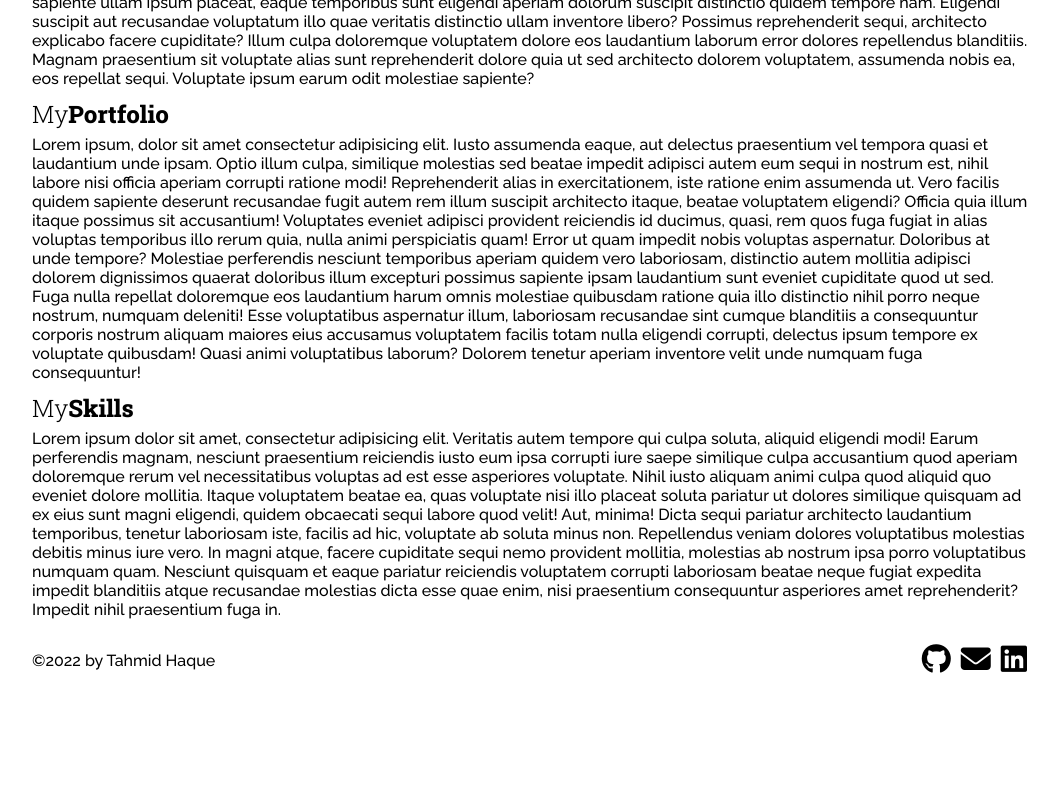
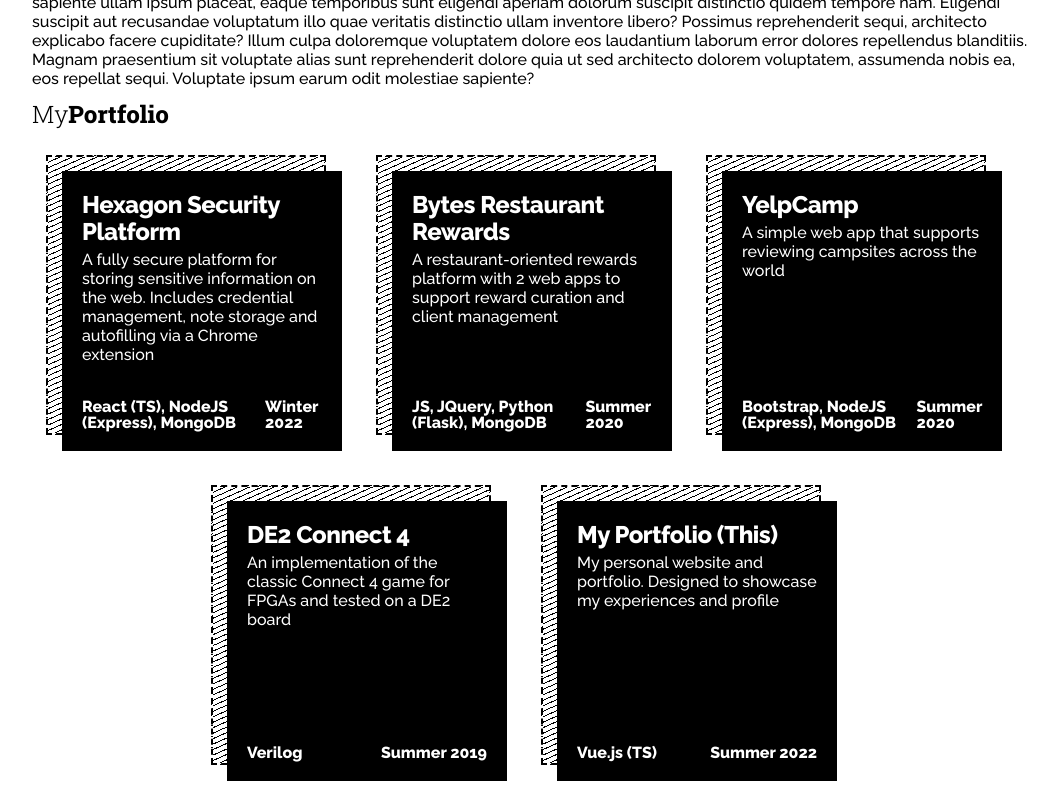
Before and after one commit to tahmid-haque/portfolio, a Vue app: page / in a window 1280 px wide. Shown: the part 800-1600 px from the top of the page, without its empty margins (108-1166 px from the left). Before the commit the page ends 1486 px from the top, so only its background shows below. Built offline with nearby package versions, Linux system fonts and the light colour scheme; a web font is replaced by a local one.

Commit message:
added portfolio section

```diff
--- a/src/App.vue
+++ b/src/App.vue
@@ -2,9 +2,9 @@
 import NavBar from './components/NavBar.vue';
 import Footer from './components/Footer.vue';
 import About from './components/About.vue';
-import Portfolio from './components/Portfolio.vue';
-import Experience from './components/Experience.vue';
-import Skills from './components/Skill.vue';
+import Portfolio from './components/portfolio/Portfolio.vue';
+import Experience from './components/experience/Experience.vue';
+import Skills from './components/skills/Skill.vue';
 </script>
 
 <template>
--- a/src/components/NavBar.vue
+++ b/src/components/NavBar.vue
@@ -154,6 +154,7 @@
 }
 
 #navbar {
+    z-index: 10;
     position: sticky;
     align-items: center;
     top: 0;
--- a/src/components/Portfolio.vue
+++ /dev/null
@@ -1,39 +0,0 @@
-<script setup lang="ts"></script>
-
-<template>
-    <div id="portfolio">
-        <div class="heading roboto light">
-            My<span class="bold">Portfolio</span>
-        </div>
-        <div class="description">
-            Lorem ipsum, dolor sit amet consectetur adipisicing elit. Iusto
-            assumenda eaque, aut delectus praesentium vel tempora quasi et
-            laudantium unde ipsam. Optio illum culpa, similique molestias sed
-            beatae impedit adipisci autem eum sequi in nostrum est, nihil labore
-            nisi officia aperiam corrupti ratione modi! Reprehenderit alias in
-            exercitationem, iste ratione enim assumenda ut. Vero facilis quidem
-            sapiente deserunt recusandae fugit autem rem illum suscipit
-            architecto itaque, beatae voluptatem eligendi? Officia quia illum
-            itaque possimus sit accusantium! Voluptates eveniet adipisci
-            provident reiciendis id ducimus, quasi, rem quos fuga fugiat in
-            alias voluptas temporibus illo rerum quia, nulla animi perspiciatis
-            quam! Error ut quam impedit nobis voluptas aspernatur. Doloribus at
-            unde tempore? Molestiae perferendis nesciunt temporibus aperiam
-            quidem vero laboriosam, distinctio autem mollitia adipisci dolorem
-            dignissimos quaerat doloribus illum excepturi possimus sapiente
-            ipsam laudantium sunt eveniet cupiditate quod ut sed. Fuga nulla
-            repellat doloremque eos laudantium harum omnis molestiae quibusdam
-            ratione quia illo distinctio nihil porro neque nostrum, numquam
-            deleniti! Esse voluptatibus aspernatur illum, laboriosam recusandae
-            sint cumque blanditiis a consequuntur corporis nostrum aliquam
-            maiores eius accusamus voluptatem facilis totam nulla eligendi
-            corrupti, delectus ipsum tempore ex voluptate quibusdam! Quasi animi
-            voluptatibus laborum? Dolorem tenetur aperiam inventore velit unde
-            numquam fuga consequuntur!
-        </div>
-    </div>
-</template>
-
-<style lang="scss" scoped>
-@import url('../assets/styles/utils.css');
-</style>
--- a/src/components/Experience.vue
+++ b/src/components/experience/Experience.vue
@@ -57,5 +57,5 @@
 </template>
 
 <style lang="scss" scoped>
-@import url('../assets/styles/utils.css');
+@import url('../../assets/styles/utils.css');
 </style>
--- /dev/null
+++ b/src/components/portfolio/Portfolio.vue
@@ -0,0 +1,68 @@
+<script setup lang="ts">
+import PortfolioCard from './PortfolioCard.vue';
+export type Project = {
+    title: string;
+    tools: string[];
+    date: string;
+    link: string;
+    description: string;
+};
+const projects = [
+    {
+        title: 'Hexagon Security Platform',
+        tools: ['React (TS)', 'NodeJS (Express)', 'MongoDB'],
+        date: 'Winter 2022',
+        link: 'https://github.com/tahmid-haque/hexagon-security',
+        description:
+            'A fully secure platform for storing sensitive information on the web. Includes credential management, note storage and autofilling via a Chrome extension',
+    },
+    {
+        title: 'Bytes Restaurant Rewards',
+        tools: ['JS', 'JQuery', 'Python (Flask)', 'MongoDB'],
+        date: 'Summer 2020',
+        link: 'https://github.com/tahmid-haque/bytes-rewards',
+        description:
+            'A restaurant-oriented rewards platform with 2 web apps to support reward curation and client management',
+    },
+    {
+        title: 'YelpCamp',
+        tools: ['Bootstrap', 'NodeJS (Express)', 'MongoDB'],
+        date: 'Summer 2020',
+        link: 'https://github.com/tahmid-haque/YelpCamp',
+        description:
+            'A simple web app that supports reviewing campsites across the world',
+    },
+    {
+        title: 'DE2 Connect 4',
+        tools: ['Verilog'],
+        date: 'Summer 2019',
+        link: 'https://github.com/tahmid-haque/DE2_Connect-4',
+        description:
+            'An implementation of the classic Connect 4 game for FPGAs and tested on a DE2 board ',
+    },
+    {
+        title: 'My Portfolio (This)',
+        tools: ['Vue.js (TS)'],
+        date: 'Summer 2022',
+        link: 'https://github.com/tahmid-haque/portfolio',
+        description:
+            'My personal website and portfolio. Designed to showcase my experiences and profile',
+    },
+];
+</script>
+
+<template>
+    <div id="portfolio">
+        <div class="heading roboto light">
+            My<span class="bold">Portfolio</span>
+        </div>
+        <div class="porfolio-cards">
+            <PortfolioCard v-for="project in projects" :project="project" />
+        </div>
+    </div>
+</template>
+
+<style lang="scss" scoped>
+@import url('../../assets/styles/utils.css');
+@import './portfolio.scss';
+</style>
--- /dev/null
+++ b/src/components/portfolio/PortfolioCard.vue
@@ -0,0 +1,29 @@
+<script setup lang="ts">
+import { computed } from '@vue/reactivity';
+import type { Project } from './Portfolio.vue';
+const sides = ['lhs', 'rhs'];
+const props = defineProps<{ project: Project }>();
+const tools = computed(() => props.project.tools.join(', '));
+</script>
+
+<template>
+    <div class="portfolio-card" style="--animation-order: 1">
+        <a class="link" :href="project.link">
+            <div v-for="side in sides" :class="`content content-${side}`">
+                <h2 class="title">{{ project.title }}</h2>
+                <div class="description">
+                    {{ project.description }}
+                </div>
+                <div class="footer bold">
+                    <p>{{ tools }}</p>
+                    <time>{{ project.date }}</time>
+                </div>
+            </div>
+        </a>
+    </div>
+</template>
+
+<style lang="scss" scoped>
+@import url('../../assets/styles/utils.css');
+@import './portfolio.scss';
+</style>
--- /dev/null
+++ b/src/components/portfolio/portfolio.scss
@@ -0,0 +1,139 @@
+// credits: https://codepen.io/dbenmore/pen/eYpYPEL
+$base-grid: 8px;
+$colour-body-background: #fff;
+$colour-background: #000;
+$colour-background-folded: #000;
+$colour-background-stripes: rgba(0, 0, 0, 1);
+$colour-text: #fff;
+
+*,
+:after,
+:before {
+    box-sizing: border-box;
+    margin: 0;
+}
+
+.portfolio-card {
+    background: $colour-body-background;
+    margin: 25px;
+}
+
+.porfolio-cards {
+    margin: calc($base-grid * 2) auto calc($base-grid * 5);
+    display: flex;
+    flex-wrap: wrap;
+    justify-content: center;
+}
+
+.portfolio-card {
+    cursor: pointer;
+    display: block;
+    position: relative;
+    animation-name: animateIn;
+    animation-duration: 0.35s;
+    animation-delay: calc(var(--animation-order) * 100ms);
+    animation-fill-mode: both;
+    animation-timing-function: ease-in-out;
+}
+
+.portfolio-card:before {
+    content: '';
+    position: absolute;
+    top: calc($base-grid * -2);
+    left: calc($base-grid * -2);
+    border: 2px dashed $colour-background;
+    background-image: repeating-linear-gradient(
+        -24deg,
+        transparent,
+        transparent 4px,
+        $colour-background-stripes 0,
+        $colour-background-stripes 5px
+    );
+    z-index: -1;
+}
+
+.portfolio-card,
+.portfolio-card:before {
+    width: calc($base-grid * 35);
+    height: calc($base-grid * 35);
+}
+
+.link {
+    background-color: $colour-body-background;
+    border: 2px solid $colour-background;
+    display: block;
+    width: 100%;
+    height: 100%;
+    perspective: 1000px;
+}
+
+.link:after {
+    z-index: -1;
+    content: '';
+    position: absolute;
+    top: 50%;
+    right: calc($base-grid * 3);
+    width: calc($base-grid * 2);
+    height: calc($base-grid * 2);
+    margin-top: calc($base-grid * -1);
+    clip-path: polygon(75% 0, 100% 50%, 75% 100%, 0 100%, 25% 50%, 0 0);
+    -webkit-clip-path: polygon(75% 0, 100% 50%, 75% 100%, 0 100%, 25% 50%, 0 0);
+    background-color: $colour-background;
+    opacity: 0;
+    transition: opacity 0.5s ease-in, transform 0.3s ease-in-out 0ms;
+}
+
+.content {
+    background-color: $colour-background;
+    color: $colour-text;
+    position: absolute;
+    top: 0;
+    right: 0;
+    bottom: 0;
+    left: 0;
+    padding: calc($base-grid * 2);
+    display: flex;
+    flex-direction: column;
+    border: 2px solid $colour-background;
+}
+
+.content-lhs {
+    clip-path: polygon(0 0, 51% 0, 51% 100%, 0 100%);
+    -webkit-clip-path: polygon(0 0, 51% 0, 51% 100%, 0 100%);
+}
+
+.content-rhs {
+    clip-path: polygon(50% 0, 100% 0, 100% 100%, 50% 100%);
+    -webkit-clip-path: polygon(50% 0, 100% 0, 100% 100%, 50% 100%);
+    transition: transform 0.5s ease-in-out, background-color 0.4s ease-in-out;
+}
+
+.title {
+    font-size: calc($base-grid * 3);
+    line-height: 1.125;
+    font-weight: 700;
+    letter-spacing: -0.02em;
+}
+
+.description {
+    margin-top: 5px;
+}
+
+.footer {
+    margin-top: auto;
+    font-size: calc($base-grid * 2);
+    line-height: calc($base-grid * 2);
+    display: flex;
+    justify-content: space-between;
+}
+
+.link:hover .content-rhs {
+    background-color: $colour-background-folded;
+    transform: rotateY(-50deg);
+}
+
+.link:hover:after {
+    opacity: 1;
+    transform: translateX(calc($base-grid * 1.5));
+    transition: opacity 0.5s ease-in, transform 0.3s ease-in-out 0.25s;
+}
--- a/src/components/Skill.vue
+++ b/src/components/skills/Skill.vue
@@ -30,5 +30,5 @@
 </template>
 
 <style lang="scss" scoped>
-@import url('../assets/styles/utils.css');
+@import url('../../assets/styles/utils.css');
 </style>
```
